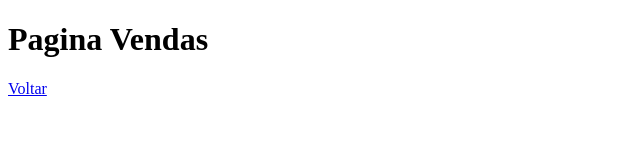
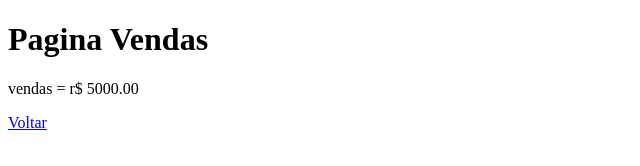
Before and after one commit to jonaspeixoto/GitTest, a plain HTML site: page index.html in a window 1280 px wide. Shown: the whole page, without its empty margins (0-640 px from the left). Drawn offline with Linux system fonts and the light colour scheme.

Commit message:
modificado pagina vendas

```diff
--- a/index.html
+++ b/index.html
@@ -8,6 +8,7 @@
 </head>
 <body>
     <h1>Pagina Vendas</h1>
+    <p>vendas = r$ 5000.00</p>
     <a href="vendas.html">Voltar</a>
 </body>
 </html>
```
